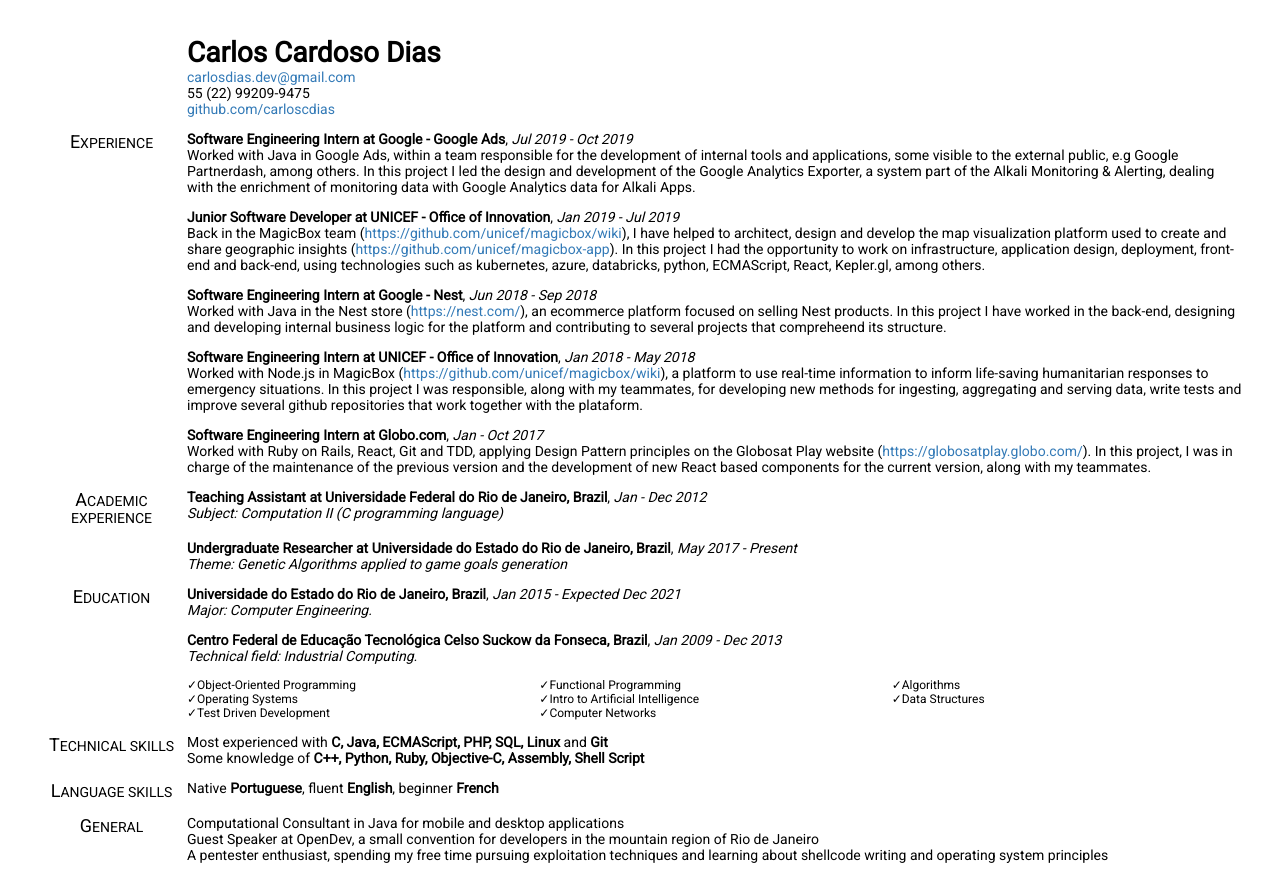
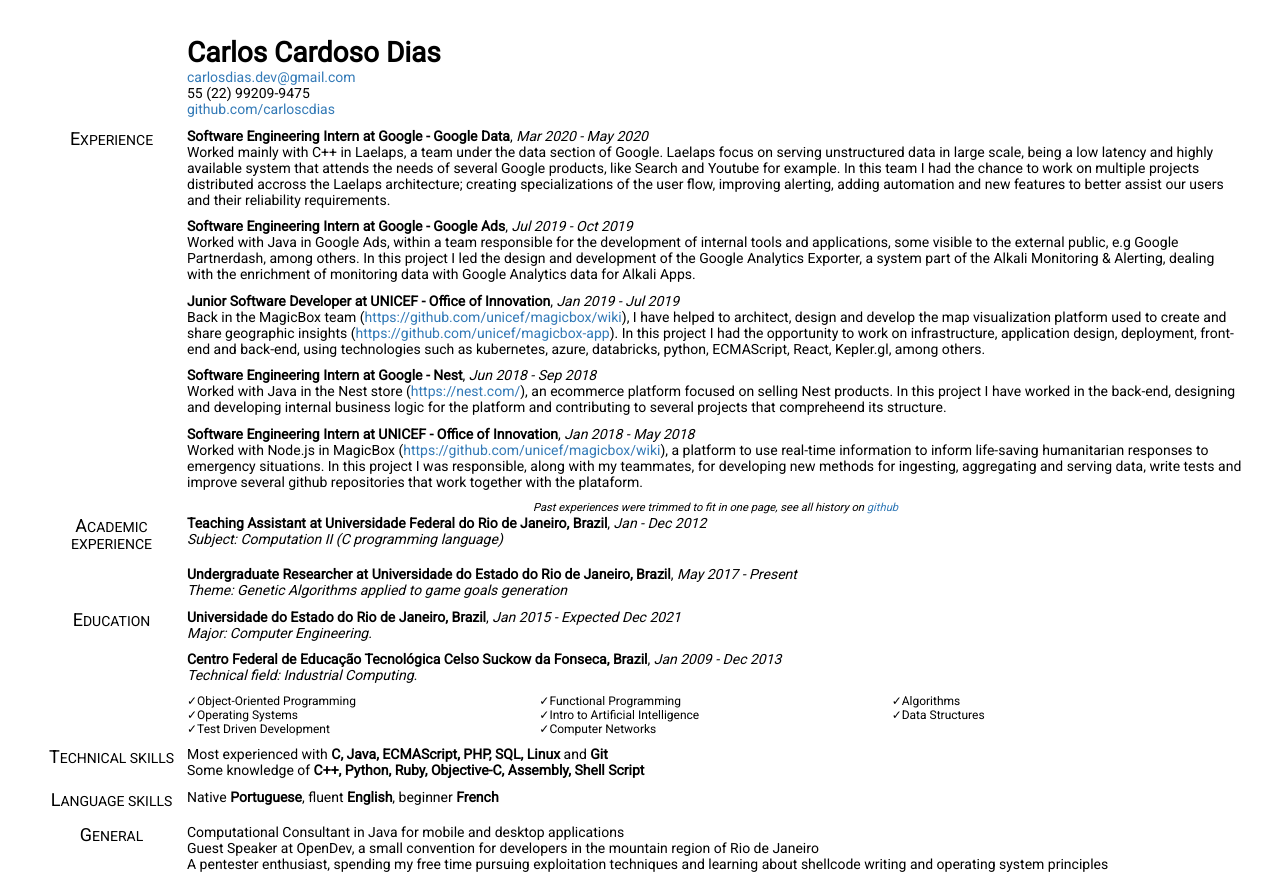
Before and after one commit to carloscdias/resume, a plain HTML site: page index.html in a window 1280 px wide. Drawn offline with Linux system fonts and the light colour scheme.

Commit message:
add google laelaps experience

```diff
--- a/index.html
+++ b/index.html
@@ -30,7 +30,7 @@
       }
       .grid-content {
         grid-column-start: 2;
-        margin-bottom: 1em;
+        margin-bottom: 0.75em;
       }
       .grid-header {
         grid-column-start: 1;
@@ -51,8 +51,13 @@
       .featured {
         font-weight: bold;
       }
-      .time {
+      .time, .note {
         font-style: italic;
+      }
+      .note {
+        font-size: 0.8em;
+        text-align: center;
+        margin: 0.1em;
       }
       .brief-description {
         font-style: italic;
@@ -80,6 +85,15 @@
       <h2 class="grid-header">Experience</h2>
 
       <div class="grid-content">
+        <p><span class="featured">Software Engineering Intern at Google - Google Data</span>, <span class="time">Mar 2020 - May 2020</span></p>
+        <p>
+          Worked mainly with C++ in Laelaps, a team under the data section of Google. Laelaps focus on serving unstructured data in large scale,
+          being a low latency and highly available system that attends the needs of several Google products, like Search and Youtube for example.
+          In this team I had the chance to work on multiple projects distributed accross the Laelaps architecture; creating specializations of the user flow,
+          improving alerting, adding automation and new features to better assist our users and their reliability requirements.
+        </p>
+      </div>
+      <div class="grid-content">
         <p><span class="featured">Software Engineering Intern at Google - Google Ads</span>, <span class="time">Jul 2019 - Oct 2019</span></p>
         <p>
           Worked with Java in Google Ads, within a team responsible for the development of internal tools and applications, some visible to
@@ -90,8 +104,11 @@
       <div class="grid-content">
         <p><span class="featured">Junior Software Developer at UNICEF - Office of Innovation</span>, <span class="time">Jan 2019 - Jul 2019</span></p>
         <p>
-          Back in the MagicBox team (<a href="https://github.com/unicef/magicbox/wiki" target="_blank">https://github.com/unicef/magicbox/wiki</a>), I have helped to architect, design and develop the map visualization platform used to create and share geographic insights (<a href="https://github.com/unicef/magicbox-app" target="_blank">https://github.com/unicef/magicbox-app</a>).
-          In this project I had the opportunity to work on infrastructure, application design, deployment, front-end and back-end, using technologies such as kubernetes, azure, databricks, python, ECMAScript, React, Kepler.gl, among others.
+          Back in the MagicBox team (<a href="https://github.com/unicef/magicbox/wiki" target="_blank">https://github.com/unicef/magicbox/wiki</a>),
+          I have helped to architect, design and develop the map visualization platform used to create and share geographic insights
+          (<a href="https://github.com/unicef/magicbox-app" target="_blank">https://github.com/unicef/magicbox-app</a>).
+          In this project I had the opportunity to work on infrastructure, application design, deployment, front-end and back-end, using technologies
+          such as kubernetes, azure, databricks, python, ECMAScript, React, Kepler.gl, among others.
         </p>
       </div>
       <div class="grid-content">
@@ -102,7 +119,7 @@
           that compreheend its structure.
         </p>
       </div>
-      <div class="grid-content">
+      <div class="grid-content less-margin">
         <p><span class="featured">Software Engineering Intern at UNICEF - Office of Innovation</span>, <span class="time">Jan 2018 - May 2018</span></p>
         <p>
           Worked with Node.js in MagicBox (<a href="https://github.com/unicef/magicbox/wiki" target="_blank">https://github.com/unicef/magicbox/wiki</a>),
@@ -111,15 +128,7 @@
           repositories that work together with the plataform.
         </p>
       </div>
-      <div class="grid-content">
-        <p><span class="featured">Software Engineering Intern at Globo.com</span>, <span class="time">Jan - Oct 2017</span></p>
-        <p>
-          Worked with Ruby on Rails, React, Git and TDD, applying Design Pattern principles on the Globosat Play website
-          (<a href="https://globosatplay.globo.com/" target="_blank">https://globosatplay.globo.com/</a>). In this project,
-          I was in charge of the maintenance of the previous version and the development of new React based components for
-          the current version, along with my teammates.
-        </p>
-      </div>
+      <p class="grid-content note">Past experiences were trimmed to fit in one page, see all history on <a href="https://github.com/carloscdias/resume/commits/master">github</a></p>
 
       <h2 class="grid-header">Academic Experience</h2>
 
```
